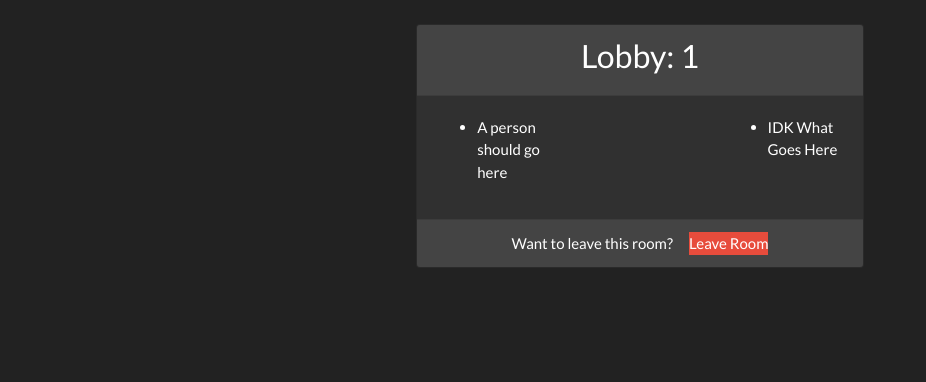
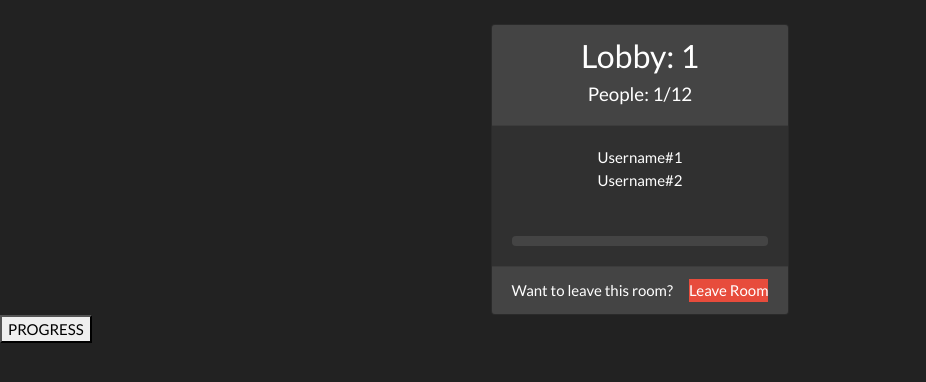
Before and after one commit to ab3lson/WerewolfGame, a Flask app: page /lobby in a window 1280 px wide. Shown: the part 71-453 px from the top of the page, without its empty margins (0-926 px from the left). Run offline with Flask 2, Linux system fonts and the light colour scheme; the visitor is signed in with stand-in values (Sample User, id 1); some libraries are stand-ins or nearby versions.

Commit message:
added lobby front end

```diff
--- a/main.py
+++ b/main.py
@@ -100,7 +100,8 @@ def joinGame():
 def lobby():
     try:
         if session["loggedIn"]:
-            return render_template("lobby.html",roomId=session["roomId"])
+            #TODO: get people needed from database based on roomId
+            return render_template("lobby.html",roomId=session["roomId"],peopleNeeded=12)
     except Exception as e:
         print("**ERROR in lobby route:",e)
         return redirect("/")
--- a/templates/lobby.html
+++ b/templates/lobby.html
@@ -33,27 +33,41 @@
         <div class="card">
             <div class="card-header text-center">
                 <h3>Lobby: {{roomId}}</h3>
+                <h5>People: <span id="currentPeople">1</span>/{{peopleNeeded}}</h5>
             </div>
             <div class="card-body">
-            <div class="row justify-content-between">
-                <div class="col-4">
-                    <ul id="names">
-                        <li>A person should go here</li>
+                <div class="row">
+                    <div class="container text-center">
+                        <ul id="names" style="list-style-type:none; margin: 0px; padding: 0px;">
+                            <li>Username#1</li>
+                            <li>Username#2</li>
                         </ul>
                     </div>
-                <div class="col-4">
-                  <ul id="info">
-                      <li>IDK What Goes Here</li>
-                  </ul>
+                </div>
+                <br><br>
+                <div class="progress">
+                    <div id="progressbar" class="progress-bar progress-bar-striped progress-bar-animated"
+                        role="progressbar" aria-valuenow="0" aria-valuemin="0" aria-valuemax="100" style="width: 0%">
                     </div>
                 </div>
             </div>
             <div class="card-footer">
                 <div class="d-flex justify-content-center links">
-              <span>Want to leave this room?</span><a class="btn-danger ml-3" href="/game" role="button">Leave Room</a>
+                    <span>Want to leave this room?</span><a class="btn-danger ml-3" href="/game" role="button">Leave
+                        Room</a>
                 </div>
             </div>
         </div>
+    </div>
+    <button id="button">PROGRESS</button>
+    <script>
+        $("#button").click(function () { //call this function when a new person is added or leaves on socket
+            let width = ($("#progressbar").width() / $('#progressbar').parent().width() * 100) + 10;    //change this to do the math from the header
+            $("#progressbar").attr('style', "width: " + width + "%");
+            $("#peopleNeeded").html($("#names li").length);
+        });
+        //when a person joins they need to be appended to the names list and call the above function
+    </script>
 
 </body>
 
```
Lines whose indentation alone changed are shown as unchanged.
